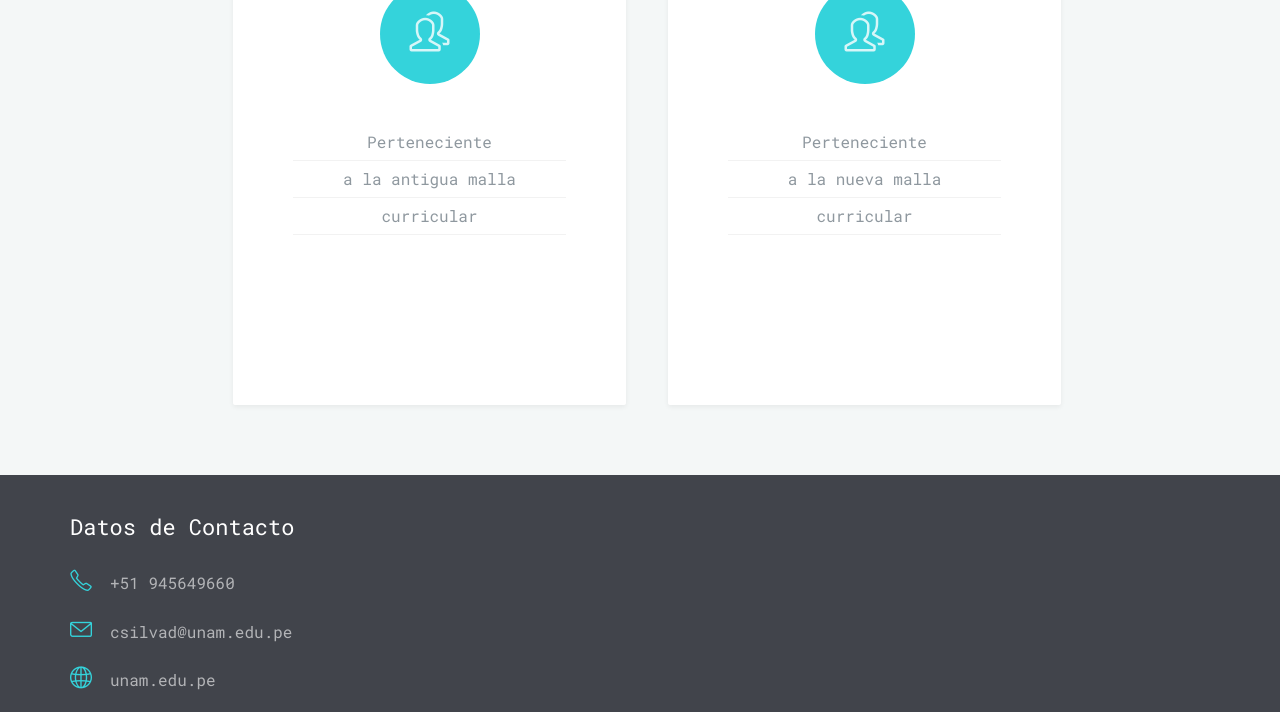
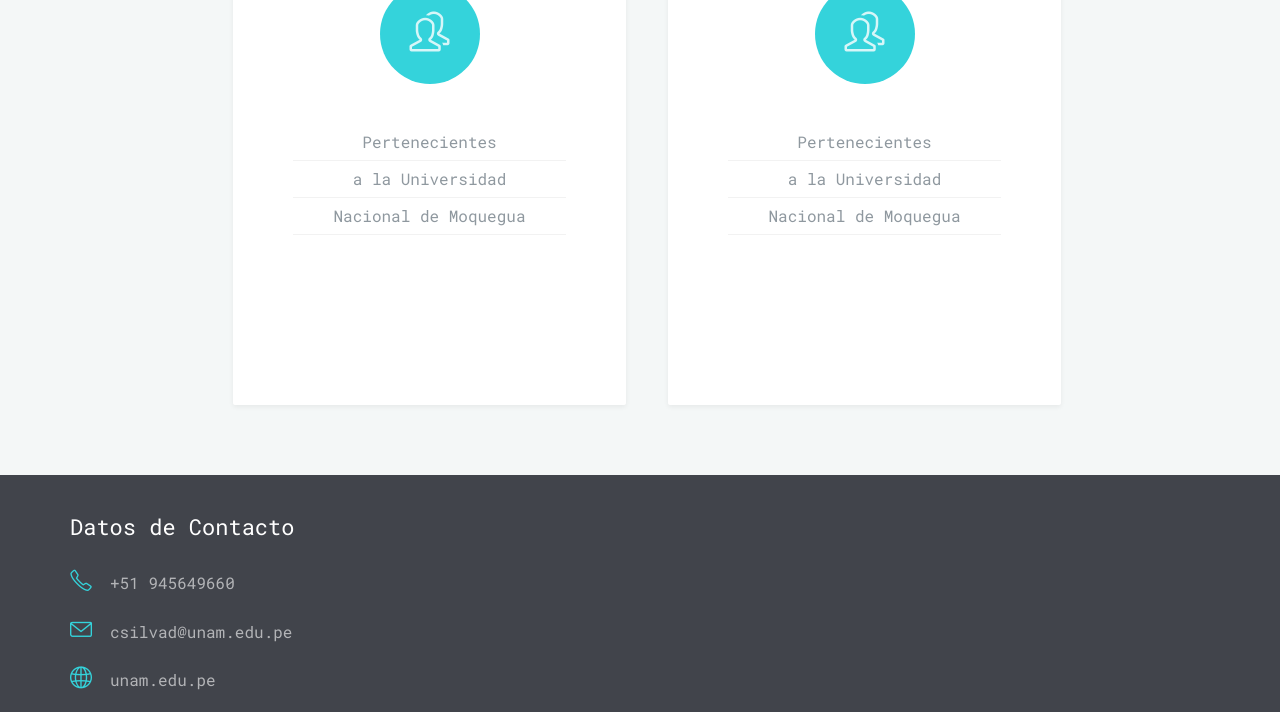
Before and after one commit to AmparoN/EPISI, a plain HTML site: page Index.html in a window 1280 px wide. Shown: the part 5140-5852 px from the top of the page. Drawn offline with Linux system fonts and the light colour scheme; files whose address does not match are found by name.

Commit message:
Se agrega mensaje en el main

```diff
--- a/Index.html
+++ b/Index.html
@@ -323,9 +323,9 @@
 							</div>
 						</div>
 	                    <ul class="plan__feature-list">
-	                        <li class="plan__feature">Perteneciente</li>
-	                        <li class="plan__feature">a la antigua malla</li>
-	                        <li class="plan__feature">curricular</li>
+	                        <li class="plan__feature">Pertenecientes</li>
+	                        <li class="plan__feature">a la Universidad</li>
+	                        <li class="plan__feature">Nacional de Moquegua</li>
 	                    </ul>
 	                    <p><a href="DocenteOrd.html" target="_blank" class="btn btn-primary btn-lg plan__action">Ver mas</a></p>
 	                </div>
@@ -339,9 +339,9 @@
 							</div>
 						</div>
 	                    <ul class="plan__feature-list">
-	                        <li class="plan__feature">Perteneciente</li>
-	                        <li class="plan__feature">a la nueva malla</li>
-	                        <li class="plan__feature">curricular</li>
+	                        <li class="plan__feature">Pertenecientes</li>
+	                        <li class="plan__feature">a la Universidad</li>
+	                        <li class="plan__feature">Nacional de Moquegua</li>
 	                    </ul>
 	                    <p><a href="DocenteCont.html" target="_blank" class="btn btn-primary btn-lg plan__action">Ver mas</a></p>
 	                </div>
```
